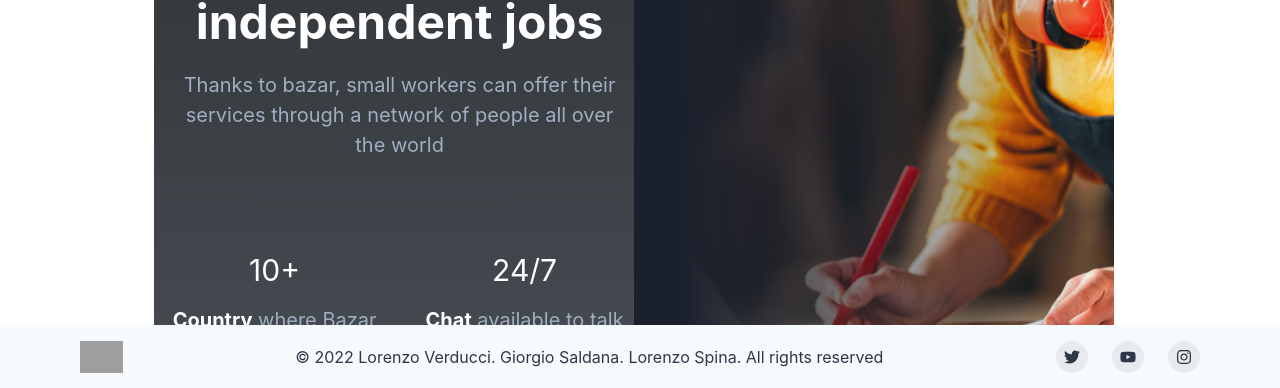
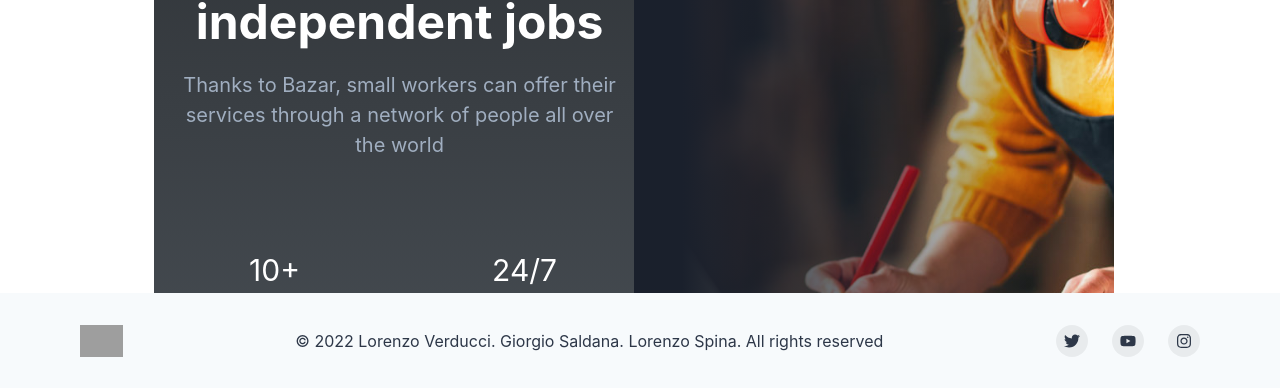
Before and after one commit to lollobeach/Bazar, a React (Create React App) app in the folder frontend/: page / in a window 1280 px wide. Shown: the part 411-799 px from the top of the page. Built offline with nearby package versions, Linux system fonts and the light colour scheme; no server answers; grey boxes are pictures that could not be loaded.

Commit message:
Fix bugs

```diff
--- a/frontend/src/components/miscellanous/Footer.js
+++ b/frontend/src/components/miscellanous/Footer.js
@@ -46,7 +46,10 @@ const Footer = () => {
         color={useColorModeValue('gray.700', 'gray.200')}
         width="100%"
         position="fixed"
-        bottom="0">
+        bottom="0"
+        mt="1rem"
+        padding="1rem"
+        >
         <Container
             as={Stack}
             maxW={'6xl'}
--- a/frontend/src/components/miscellanous/Home.js
+++ b/frontend/src/components/miscellanous/Home.js
@@ -54,7 +54,7 @@ const Home = () => {
                 21st century independent jobs
               </Heading>
               <Text fontSize={'xl'} color={'gray.400'}>
-              Thanks to bazar, small workers can offer their services through a network of people all over the world
+              Thanks to Bazar, small workers can offer their services through a network of people all over the world
               </Text>
             </Box>
 
--- a/frontend/src/pages/Bazar.js
+++ b/frontend/src/pages/Bazar.js
@@ -53,7 +53,6 @@ const Bazar = () => {
         </Flex>
         <Footer />
     </>
-
     )
 }
 
--- a/frontend/src/pages/MyProfilePage.js
+++ b/frontend/src/pages/MyProfilePage.js
@@ -94,7 +94,6 @@ const MyProfilePage = () => {
                 <>
                     <SideDrawer />
                     <UpdateProfile user={user}/>
-                    <Footer />
                 </>
             )
         }
@@ -289,7 +288,6 @@ const MyProfilePage = () => {
                     </Box>
 
                 </VStack>
-              <Footer />
 
             </div>
         )
--- a/frontend/src/pages/ServiceUserPage.js
+++ b/frontend/src/pages/ServiceUserPage.js
@@ -108,7 +108,7 @@ const ServiceUserPage = () => {
         }
         fetchInfo()
         // eslint-disable-next-line react-hooks/exhaustive-deps
-    },[])
+    },[post])
 
     if(!post) {
         return (
@@ -129,7 +129,7 @@ const ServiceUserPage = () => {
             return (
                 <div>
                     <SideDrawer/>
-                    <VStack pt={'64px'} h="93.3vh">
+                    <VStack h="93.3vh" pt={'60px'}>
                         <Box margin='2%' w='60%' borderWidth='5px' borderRadius='lg' display={{base: 'inline', lg:'flex'}} overflow='hidden'>
                             <Image objectFit={'contain'} height={{base: '162px',lg: '500px'}} w={{base: '100%', lg:'50%'}} src={post.picture} alt='hi' />
                             <Box w={{base: '100%', lg:'50%'}} mt='5%' overflow={'auto'}>
@@ -245,9 +245,9 @@ const ServiceUserPage = () => {
 
 
                                     <Badge borderRadius='full' width='55%' colorScheme='teal'>
-                                       <Text fontSize='80%' letterSpacing='wide' >
-                                      Last Update
-                                      </Text>
+                                    <Text fontSize='80%' letterSpacing='wide' >
+                                        Last Update
+                                    </Text>
 
                                     </Badge>
 
@@ -259,7 +259,6 @@ const ServiceUserPage = () => {
                                         textTransform='uppercase'
                                         ml='2'
                                         p='1%'
-
                                     >
                                         {post.lastUpdate.split('T')[0]}
                                     </Box>
@@ -341,9 +340,8 @@ const ServiceUserPage = () => {
                                 )}
                             </Box>
                         </Box>
-
+                        <Footer />
                     </VStack>
-                    <Footer />
                 </div>
             )
         }
```
